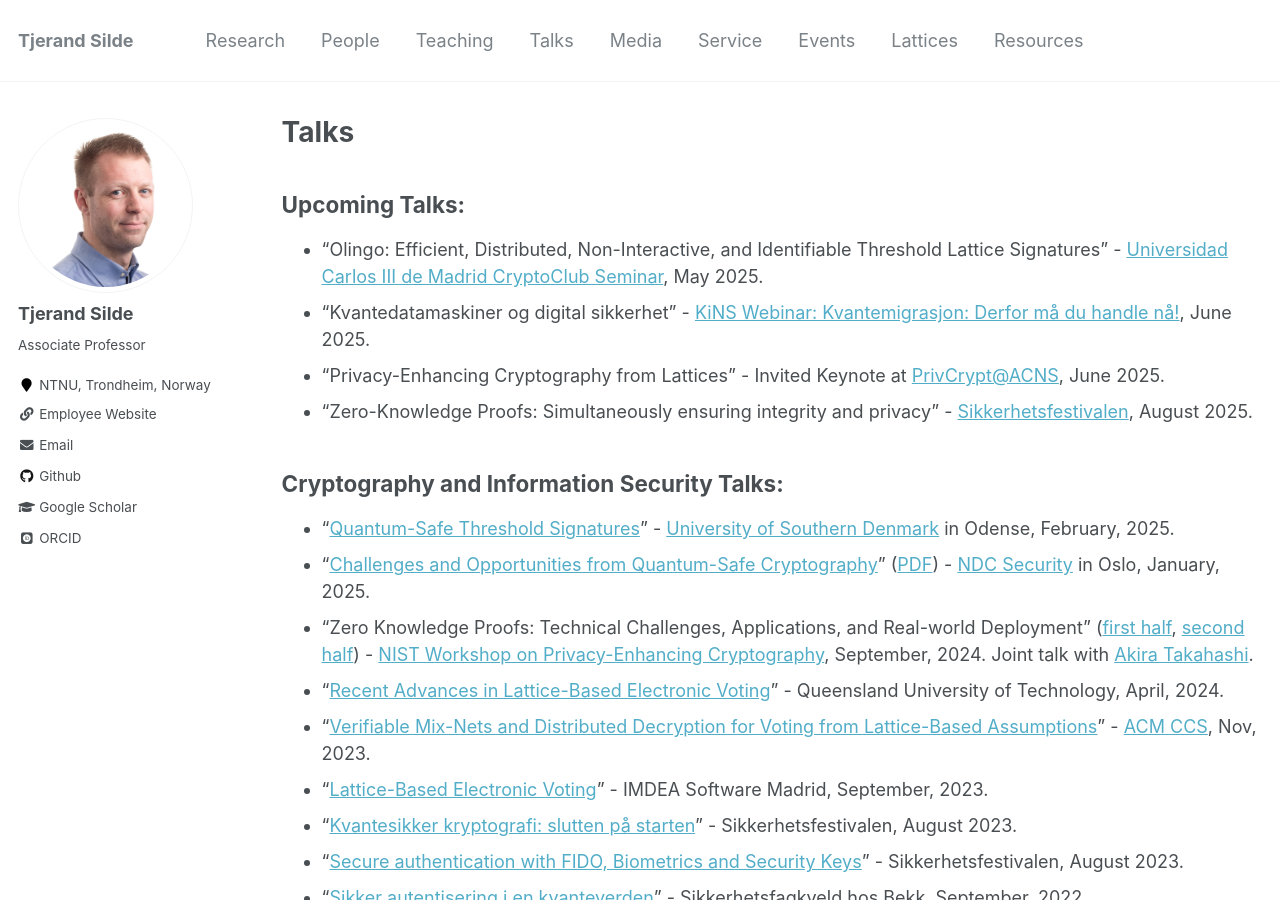
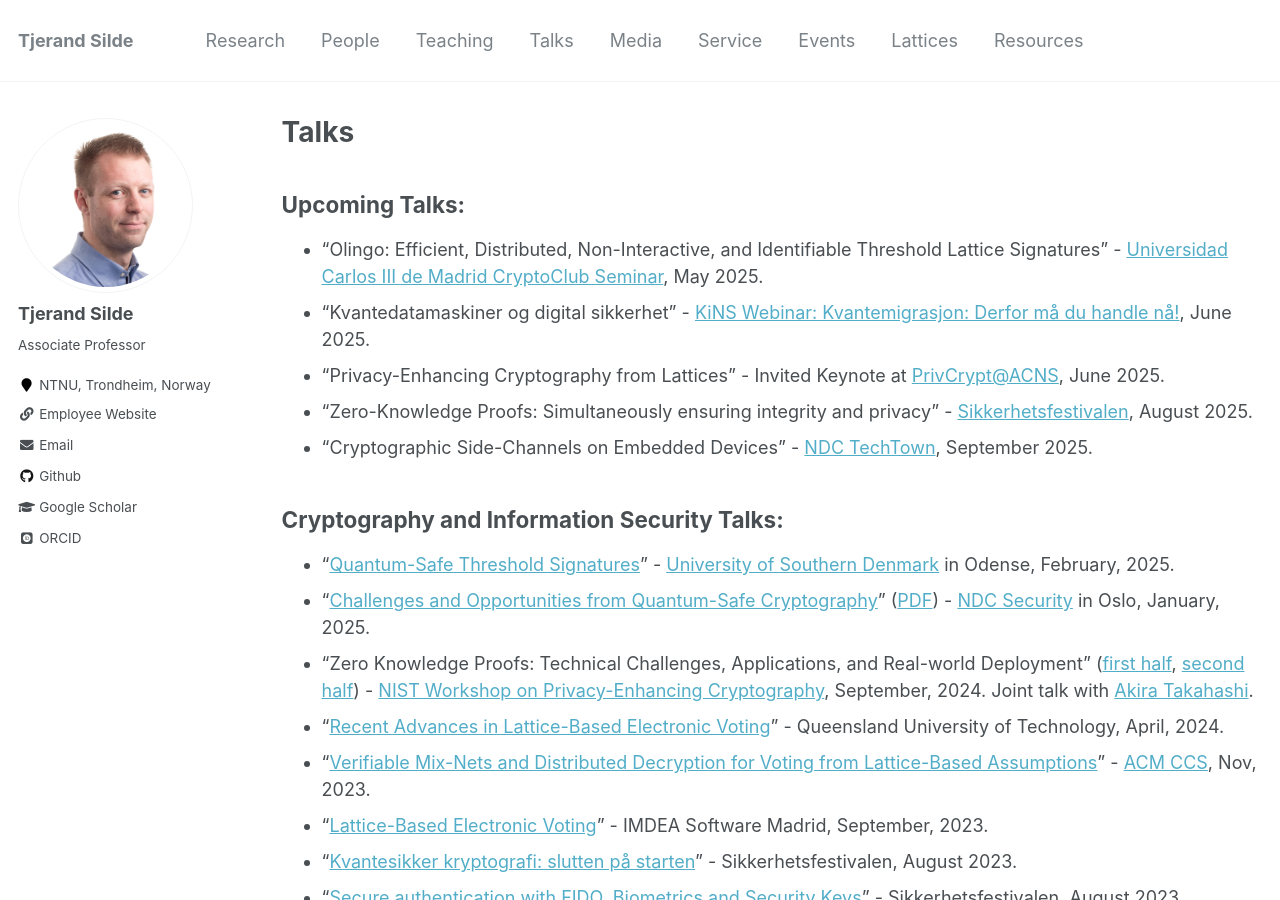
Before and after one commit to tjesi/tjesi.github.io, a Jekyll site: the page built from _pages/talks.md, in a window 1280 px wide and 900 px high. Built offline with Jekyll 4.4.1, drawn with Linux system fonts in a browser that asks for light colours; some web fonts are replaced.

Commit message:
Update talks.md

```diff
--- a/_pages/talks.md
+++ b/_pages/talks.md
@@ -11,6 +11,7 @@ author_profile: true
 * "Kvantedatamaskiner og digital sikkerhet" - [KiNS Webinar: Kvantemigrasjon: Derfor må du handle nå!](https://www.kins.no/arrangementer/fagwebinar-kvantemigrasjon), June 2025.
 * "Privacy-Enhancing Cryptography from Lattices" - Invited Keynote at [PrivCrypt@ACNS](https://privcryptworkshop.github.io), June 2025.
 * "Zero-Knowledge Proofs: Simultaneously ensuring integrity and privacy" - [Sikkerhetsfestivalen](https://www.sikkerhetsfestivalen.no/program), August 2025.
+* "Cryptographic Side-Channels on Embedded Devices" - [NDC TechTown](https://ndctechtown.com), September 2025.
 
 ## Cryptography and Information Security Talks:
 
```
